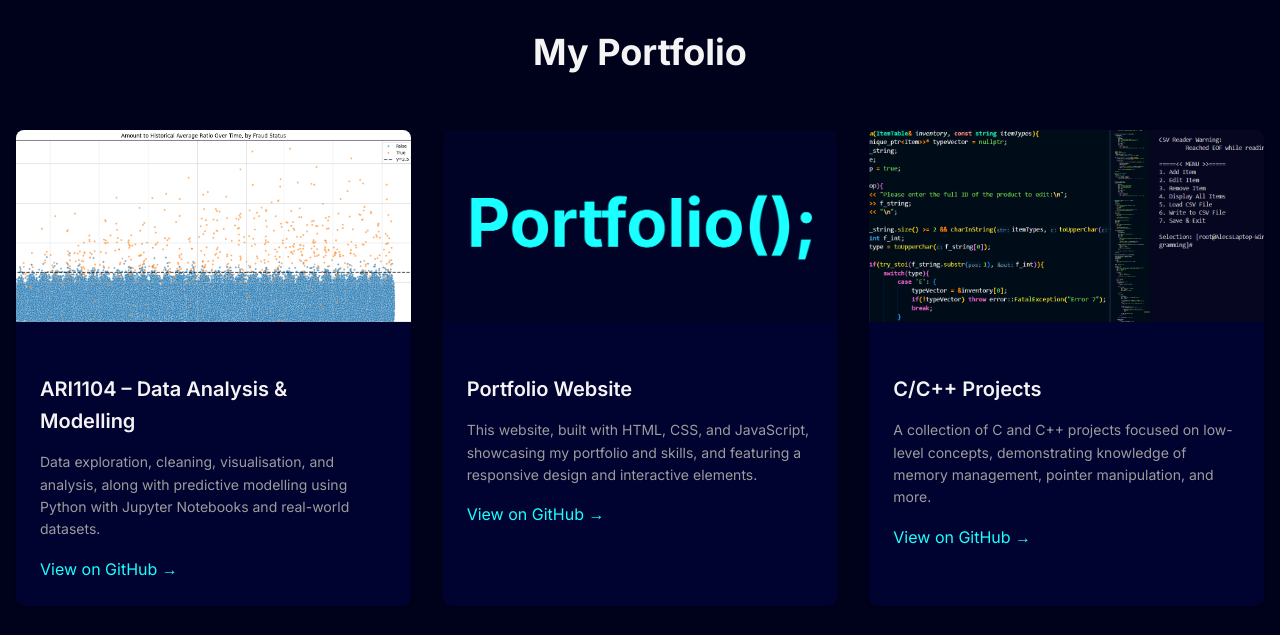
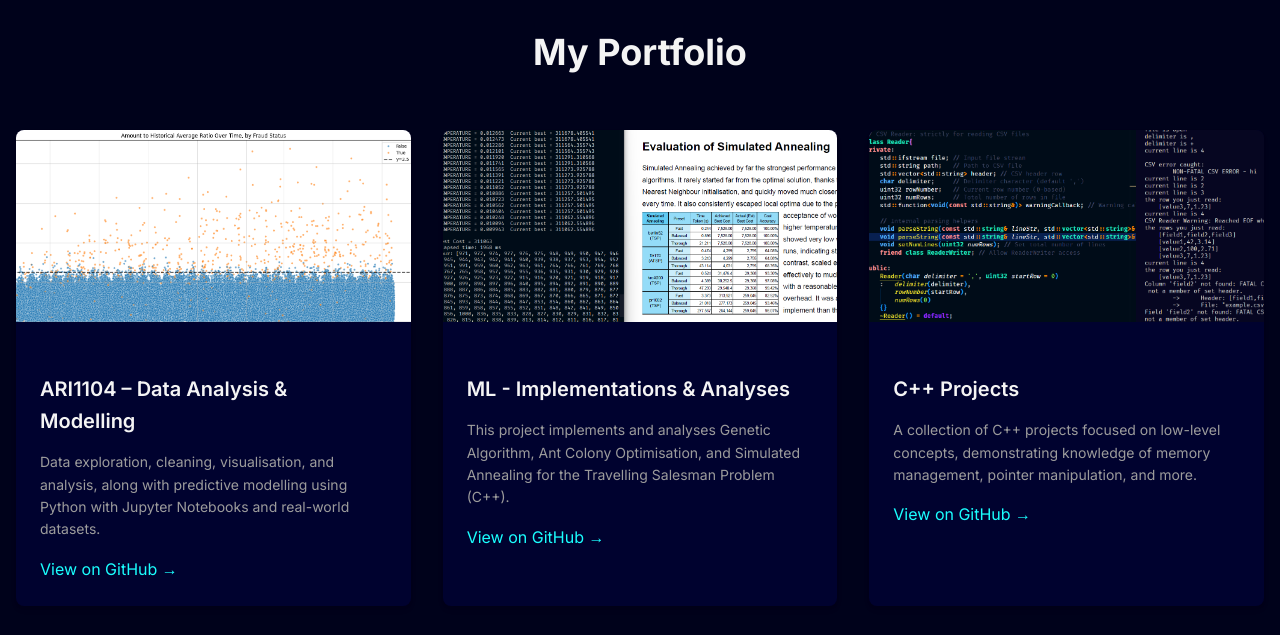
Before and after one commit to alecbusuttilcazac/Portfolio-Website, a plain HTML site: page front/index.html in a window 1280 px wide. Shown: the part 2440-3075 px from the top of the page. Drawn offline with Linux system fonts and the light colour scheme.

Commit message:
Updated website to include ML project
Co-Authored-By: Alexander Busuttil Cazac <71440684+alecbusuttilcazac@users.noreply.github.com>

```diff
--- a/front/index.html
+++ b/front/index.html
@@ -168,24 +168,24 @@
                 </div>
 
                 <div class="project-card">
-                    <img src="resources/img/prj-pweb.png" class="project-image">
+                    <img src="resources/img/prj-ML1.png" class="project-image">
                     <div class="project-info">
-                        <h3 class="project-title">Portfolio Website</h3>
+                        <h3 class="project-title">ML - Implementations & Analyses</h3>
                         <p class="project-description">
-                            This website, built with HTML, CSS, and JavaScript, showcasing my portfolio and skills, and featuring a responsive design and interactive elements.
+                            This project implements and analyses Genetic Algorithm, Ant Colony Optimisation, and Simulated Annealing for the Travelling Salesman Problem (C++).
                         </p>
-                        <a href="https://github.com/alecbusuttilcazac/Website/tree/main" class="project-link">View on GitHub &rarr;</a>
+                        <a href="https://github.com/alecbusuttilcazac/University-Assignments/tree/main/ICS2207%20-%20Machine%20Learning%20-%20Introduction%20to%20Classification%2C%20Search%20and%20Optimisation" class="project-link">View on GitHub &rarr;</a>
                     </div>
                 </div>
 
                 <div class="project-card">
-                    <img src="resources/img/prj-c-cpp.png" class="project-image">
+                    <img src="resources/img/prj-c-cpp-2.png" class="project-image">
                     <div class="project-info">
-                        <h3 class="project-title">C/C++ Projects</h3>
+                        <h3 class="project-title">C++ Projects</h3>
                         <p class="project-description">
-                            A collection of C and C++ projects focused on low-level concepts, demonstrating knowledge of memory management, pointer manipulation, and more.
+                            A collection of C++ projects focused on low-level concepts, demonstrating knowledge of memory management, pointer manipulation, and more.
                         </p>
-                        <a href="https://github.com/alecbusuttilcazac/C-Cpp-Projects" class="project-link">View on GitHub &rarr;</a>
+                        <a href="https://github.com/alecbusuttilcazac/Cpp-Projects" class="project-link">View on GitHub &rarr;</a>
                     </div>
                 </div>
 
@@ -219,7 +219,7 @@
                             You may find additional personal projects on my GitHub profile, and additional university assignments in the "University-Assignments" repository.
                         </p>
                         <a href="https://github.com/alecbusuttilcazac?tab=repositories" class="project-link">View GitHub Repositories &rarr;</a><br>
-                        <a href="https://github.com/alecbusuttilcazac/University-Assignments" class="project-link">View More University Assignments &rarr;</a>
+                        <a href="https://github.com/alecbusuttilcazac/University-Assignments" class="project-link">View All University Assignments &rarr;</a>
                     </div>
                 </div>
             </div>
```
Also changed, not shown: front/resources/img/prj-ML1.png (added), front/resources/img/prj-c-cpp-2.png (added).
